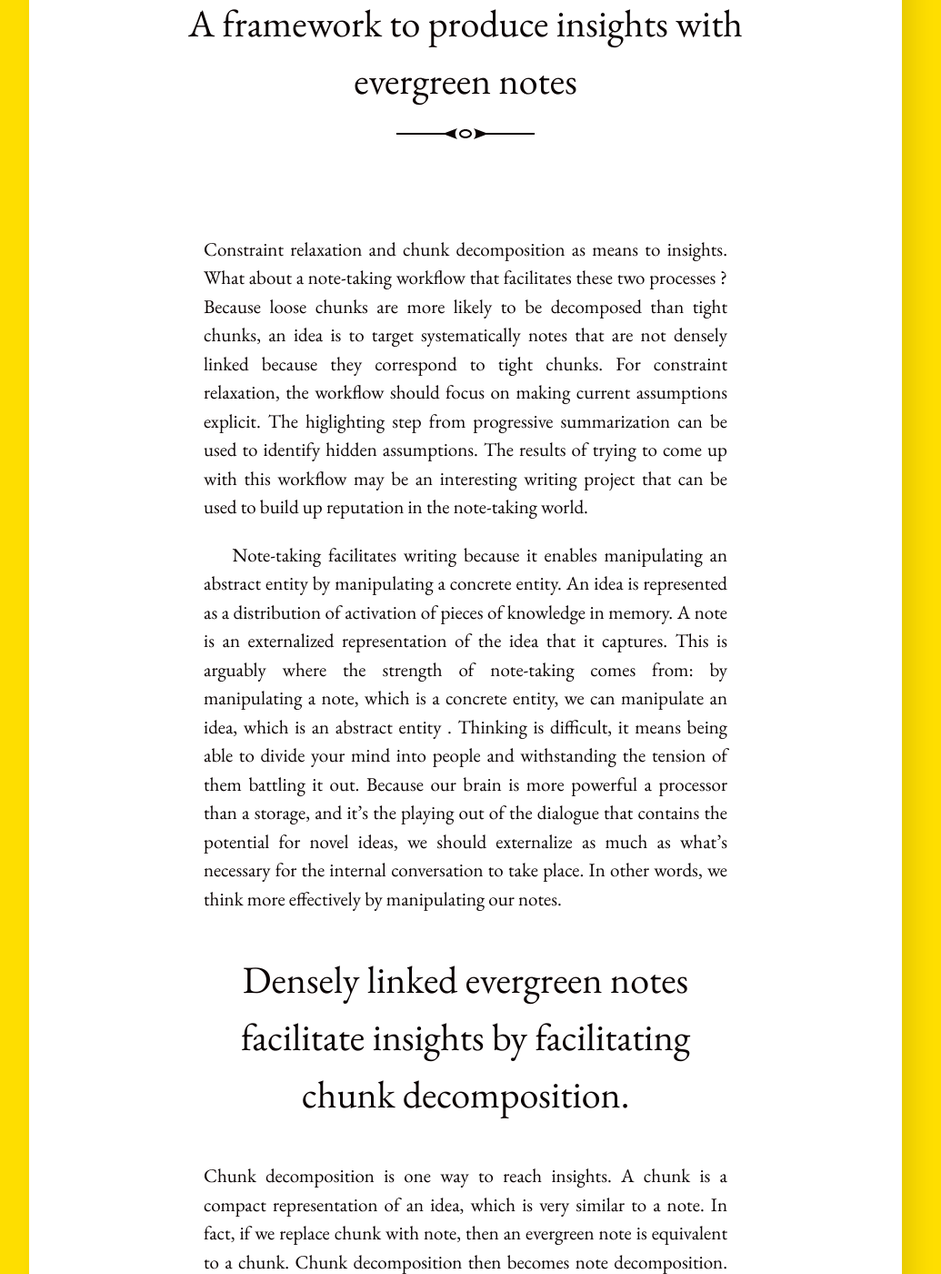
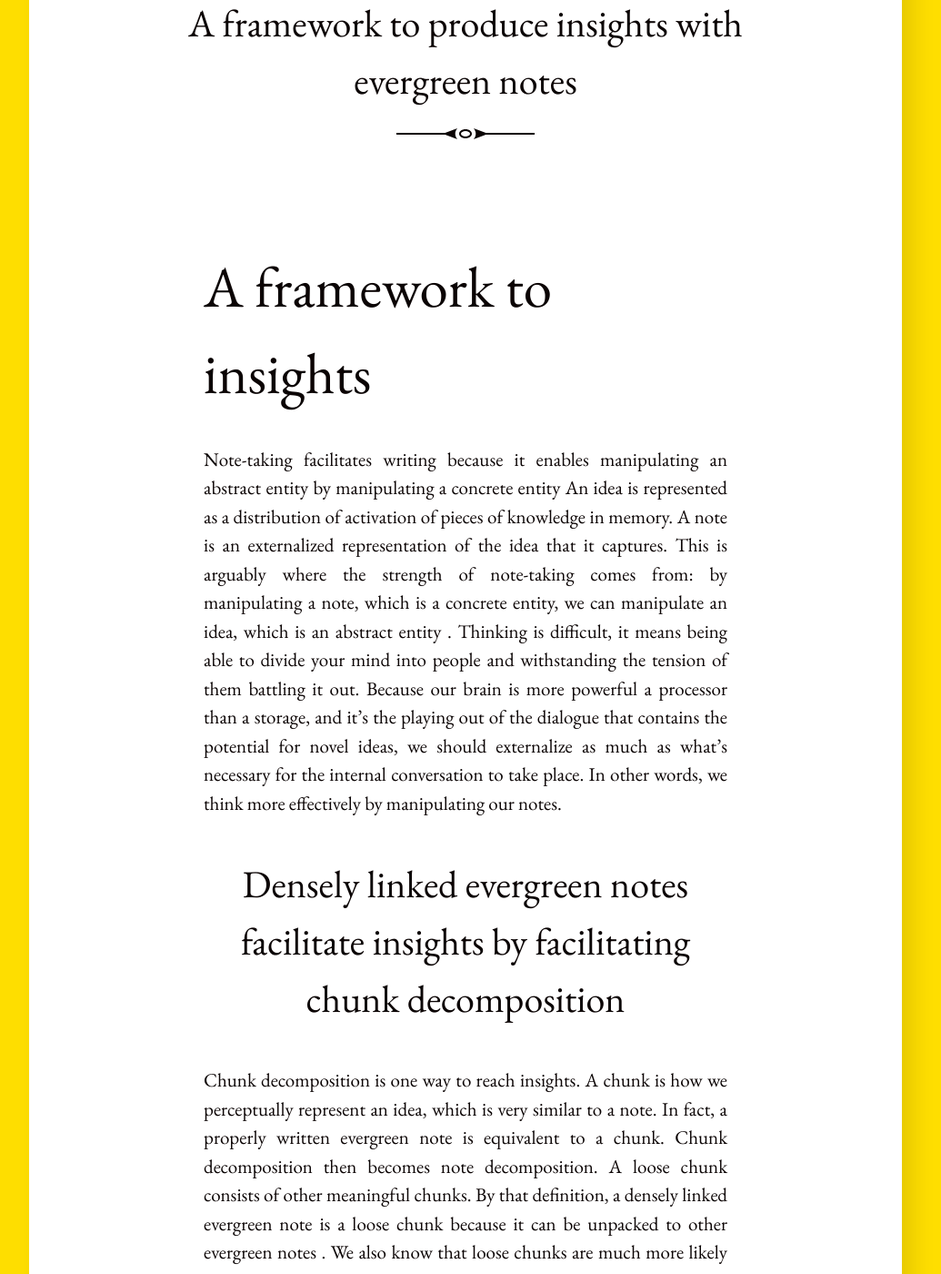
Before and after one commit to minhthanh3145/minhthanh3145.github.io, a Jekyll site: the page built from _posts/2021-02-12-insight-evergreen-notes-framework.md, in a window 1280 px wide and 1400 px high, scrolled down 264 px. Shown: the whole window at 91% size, without its empty margins (128-1163 px from the left). Built offline with Jekyll 4.4.1, drawn with Linux system fonts in a browser that asks for light colours; some of the changed text lies outside the part shown.

Commit message:
Update framework for insight post

```diff
--- a/_posts/2021-02-12-insight-evergreen-notes-framework.md
+++ b/_posts/2021-02-12-insight-evergreen-notes-framework.md
@@ -6,19 +6,21 @@
 header-img: "assets/images/orchard-of-thomas.png"
 ---
 
-Constraint relaxation and chunk decomposition as means to insights. What about a note-taking workflow that facilitates these two processes ? Because loose chunks are more likely to be decomposed than tight chunks, an idea is to target systematically notes that are not densely linked because they correspond to tight chunks. For constraint relaxation, the workflow should focus on making current assumptions explicit. The higlighting step from progressive summarization can be used to identify hidden assumptions. The results of trying to come up with this workflow may be an interesting writing project that can be used to build up reputation in the note-taking world.
+# A framework to insights
 
-Note-taking facilitates writing because it enables manipulating an abstract entity by manipulating a concrete entity.
+Note-taking facilitates writing because it enables manipulating an abstract entity by manipulating a concrete entity
 An idea is represented as a distribution of activation of pieces of knowledge in memory. A note is an externalized representation of the idea that it captures. This is arguably where the strength of note-taking comes from: by manipulating a note, which is a concrete entity, we can manipulate an idea, which is an abstract entity . Thinking is difficult, it means being able to divide your mind into people and withstanding the tension of them battling it out. Because our brain is more powerful a processor than a storage, and it's the playing out of the dialogue that contains the potential for novel ideas, we should externalize as much as what's necessary for the internal conversation to take place. In other words, we think more effectively by manipulating our notes.
 
-## Densely linked evergreen notes facilitate insights by facilitating chunk decomposition.
+## Densely linked evergreen notes facilitate insights by facilitating chunk decomposition
 
-Chunk decomposition is one way to reach insights. A chunk is a compact representation of an idea, which is very similar to a note. In fact, if we replace chunk with note, then an evergreen note is equivalent to a chunk. Chunk decomposition then becomes note decomposition. A loose chunk consists of other meaningful chunks, so a densely linked note is a loose chunk because it is made up of other notes . We also know that loose chunks are much more likely to be decomposed before tight chunks. Therefore, densely linked evergreen notes facilitate insights by facilitating chunk decomposition.
+Chunk decomposition is one way to reach insights. A chunk is how we perceptually represent an idea, which is very similar to a note. In fact, a properly written evergreen note is equivalent to a chunk. Chunk decomposition then becomes note decomposition. A loose chunk consists of other meaningful chunks. By that definition, a densely linked evergreen note is a loose chunk because it can be unpacked to other evergreen notes . We also know that loose chunks are much more likely to be decomposed before tight chunks. Therefore, densely linked evergreen notes facilitate insights by facilitating chunk decomposition.
 
-## A technique to generate insights with evergreen notes using chunk decomposition.
+## A technique to search for insights with evergreen notes using chunk decomposition
 
-Because evergreen notes are atomic and concept-oriented, we usually load such a note into memory as an atomic chunk that focuses on a concept, for example by recalling the title, or the highlighted sentences. When think about a situation, we represent the problem/solution space by a set of chunks. Each chunk is then externalized by an evergreen note.
-If our initial representation is inadequate, then we can go through each evergreen note that makes up the representation and decompose it into the component evergreen notes. The relationship between each component evergreen note and the rest of the evergreen notes that make up the initial representation forms another representation of the situation. If this representation again is inadequate, then we can recursively apply this decomposition technique to all remaining evergreen notes.
+Use a set of relevant evergreen notes to think about a problem. This is why evergreen notes should be atomic and concept-oriented. These attributes makes problem representation easier.
 
-Each situation whose solution requires insights is likely to be unique, but this technique is theoretically guaranteed to produce an insight, if there is one available with our current repertoire of evergreen notes.
-A technique to generate evergreen notes that aim at insights
+If the initial representation is inadequate, then go through each evergreen note and decompose it into other evergreen notes. The relationship between each new evergreen note and the remaining evergreen notes that make up the initial representation forms another representation of the problem. If this representation is still inadequate, then decompose the remaining initial evergreen notes. Rinse and repeat.
+
+This technique is (theoretically) guaranteed to produce an insight, if a representation that permits such an insight exists in our current repertoire. The number of relationship increases expontentially, so use some heuristics of your own choosing in order to cut down the representational space.
+
+## A technique to generate evergreen notes that aim at insights
```
